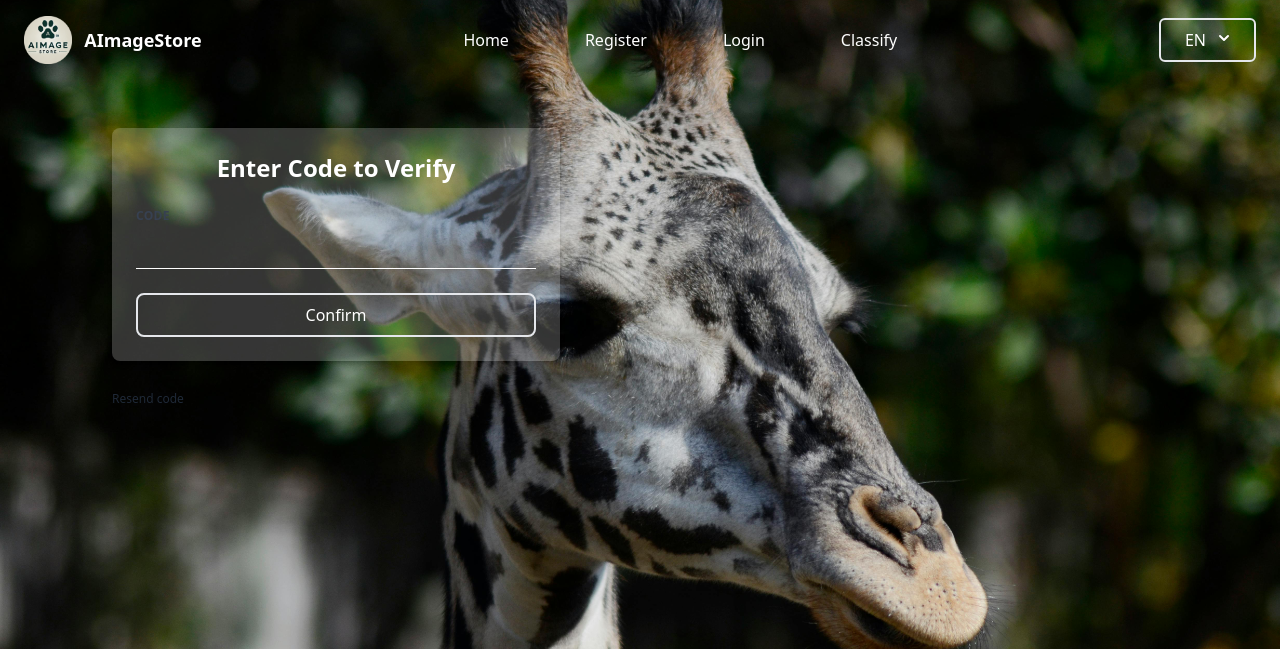
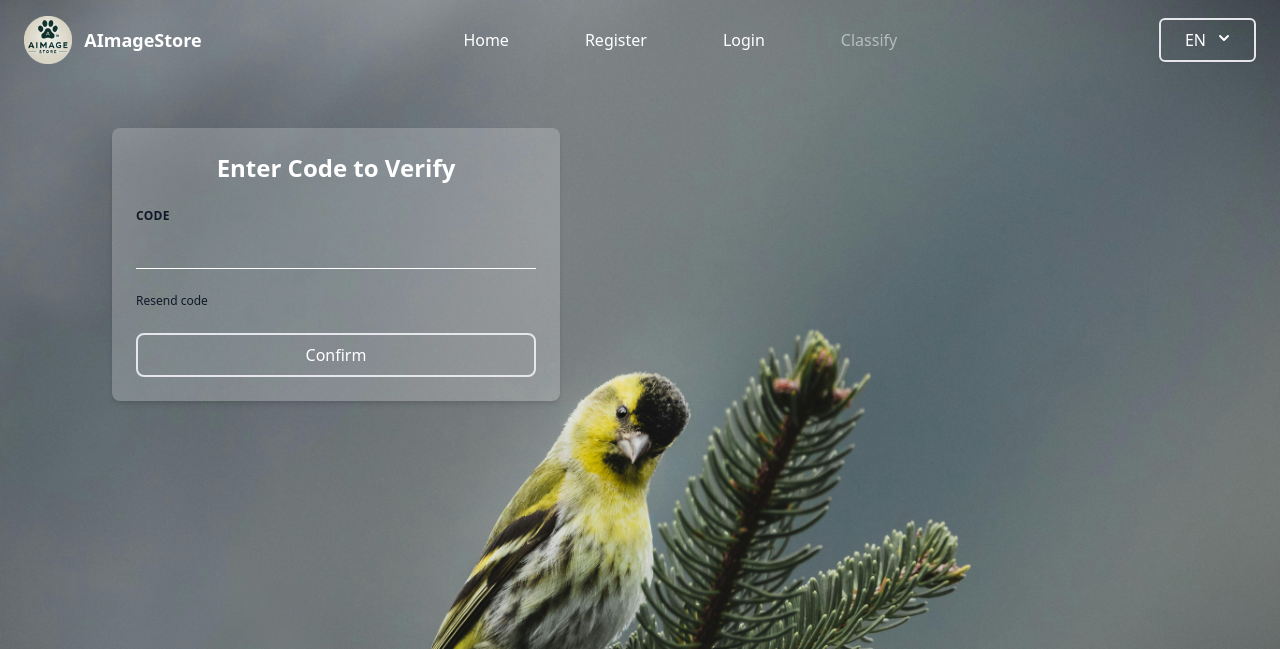
Before and after one commit to Korniev/AImageStore, a Django app: page /en/auth/code-verification/ in a window 1280 px wide; the page is wider, and only the part inside the window is pictured. Shown: the top 649 px of that part. Run offline with Django 5.2, Linux system fonts and the light colour scheme; style sheets or scripts are compiled from the project's sources.

Commit message:
upd html pages

```diff
--- a/aimagestore/accounts/templates/accounts/code-verification.html
+++ b/aimagestore/accounts/templates/accounts/code-verification.html
@@ -15,10 +15,10 @@
         <h2 class="text-2xl text-white font-extrabold text-center mb-6">{% trans "Enter Code to Verify" %}</h2>
 
         <div class="form-area mb-6">
-            <label for="otp_digit" class="block uppercase tracking-wide text-gray-700 text-xs font-bold mb-2">
+            <label for="otp_digit" class="block uppercase tracking-wide text-gray-900 text-xs font-bold mb-2">
                 {% trans "Code" %}
             </label>
-            <input class="appearance-none block w-full bg-transparent border-b border-white text-gray-700 focus:outline-none focus:border-white py-2 px-4 leading-tight"
+            <input class="appearance-none block w-full bg-transparent border-b border-white text-gray-900 focus:outline-none focus:border-white py-2 px-4 leading-tight"
                    type="number" name="otp_digit">
         </div>
 
@@ -28,15 +28,14 @@
         {% endfor %}
         {% endif %}
 
+        <div class="other-options mb-6 flex justify-between">
+            <a class="text-xs text-gray-900 hover:underline" href="{% url 'accounts:resend-otp' %}">{% trans "Resend code" %}</a>
+        </div>
+
         <button class="text-white btn-custom w-full px-6 py-2 rounded-lg hover:border-white border-2 transition duration-300"
                 type="submit">
             {% trans "Confirm" %}
         </button>
     </form>
-
-    <form action="{% url 'accounts:resend-otp' %}" class="other-options mt-6" method="post">
-        {% csrf_token %}
-        <button class="text-xs text-gray-800 hover:underline" type="submit">{% trans "Resend code" %}</button>
-    </form>
 </div>
 {% endblock %}
--- a/aimagestore/accounts/templates/accounts/login.html
+++ b/aimagestore/accounts/templates/accounts/login.html
@@ -49,7 +49,7 @@
 
         {% if messages %}
         {% for message in messages %}
-        <p class="text-green-500 text-xs italic">{{ message }}</p>
+        <p class="text-green-800 text-xs italic">{{ message }}</p>
         {% endfor %}
         {% endif %}
 
--- a/aimagestore/aimagestore/templates/aimagestore/base.html
+++ b/aimagestore/aimagestore/templates/aimagestore/base.html
@@ -58,11 +58,25 @@
             </li>
             {% endif %}
             <li>
+                {% if request.user.is_authenticated %}
                 <a href="{% url 'classify:classify_image' %}"
                    class="text-white btn-custom px-6 py-2 rounded-lg hover:border-white border-2 border-transparent transition duration-300">
                     {% trans "Classify" %}
                 </a>
+                {% else %}
+                <div class="relative group">
+                    <a href="#"
+                       class="text-white btn-custom px-6 py-2 rounded-lg border-2 border-transparent opacity-50 cursor-not-allowed">
+                        {% trans "Classify" %}
+                    </a>
+                    <div class="absolute top-full mt-2 left-1/2 transform -translate-x-1/2 text-white text-sm rounded-md py-2 px-4 opacity-0 group-hover:opacity-100 transition-opacity duration-300 text-center"
+                         style="min-width: 220px">
+                        {% trans "Please log in to use this feature :)" %}
+                    </div>
+                </div>
+                {% endif %}
             </li>
+
         </ul>
 
         <!-- Right Side: Language Selector -->
--- a/aimagestore/static/css/style.css
+++ b/aimagestore/static/css/style.css
@@ -995,6 +1003,10 @@ video {
 
 .transform {
   transform: translate(var(--tw-translate-x), var(--tw-translate-y)) rotate(var(--tw-rotate)) skewX(var(--tw-skew-x)) skewY(var(--tw-skew-y)) scaleX(var(--tw-scale-x)) scaleY(var(--tw-scale-y));
+}
+
+.cursor-not-allowed {
+  cursor: not-allowed;
 }
 
 .cursor-pointer {
@@ -1528,6 +1560,18 @@ video {
 .antialiased {
   -webkit-font-smoothing: antialiased;
   -moz-osx-font-smoothing: grayscale;
+}
+
+.opacity-0 {
+  opacity: 0;
+}
+
+.opacity-100 {
+  opacity: 1;
+}
+
+.opacity-50 {
+  opacity: 0.5;
 }
 
 .shadow-lg {
```
Also changed, not shown: other parts of aimagestore/static/css/style.css (+38 -0 lines), aimagestore/static/img_background/code_verification_background.jpg.
